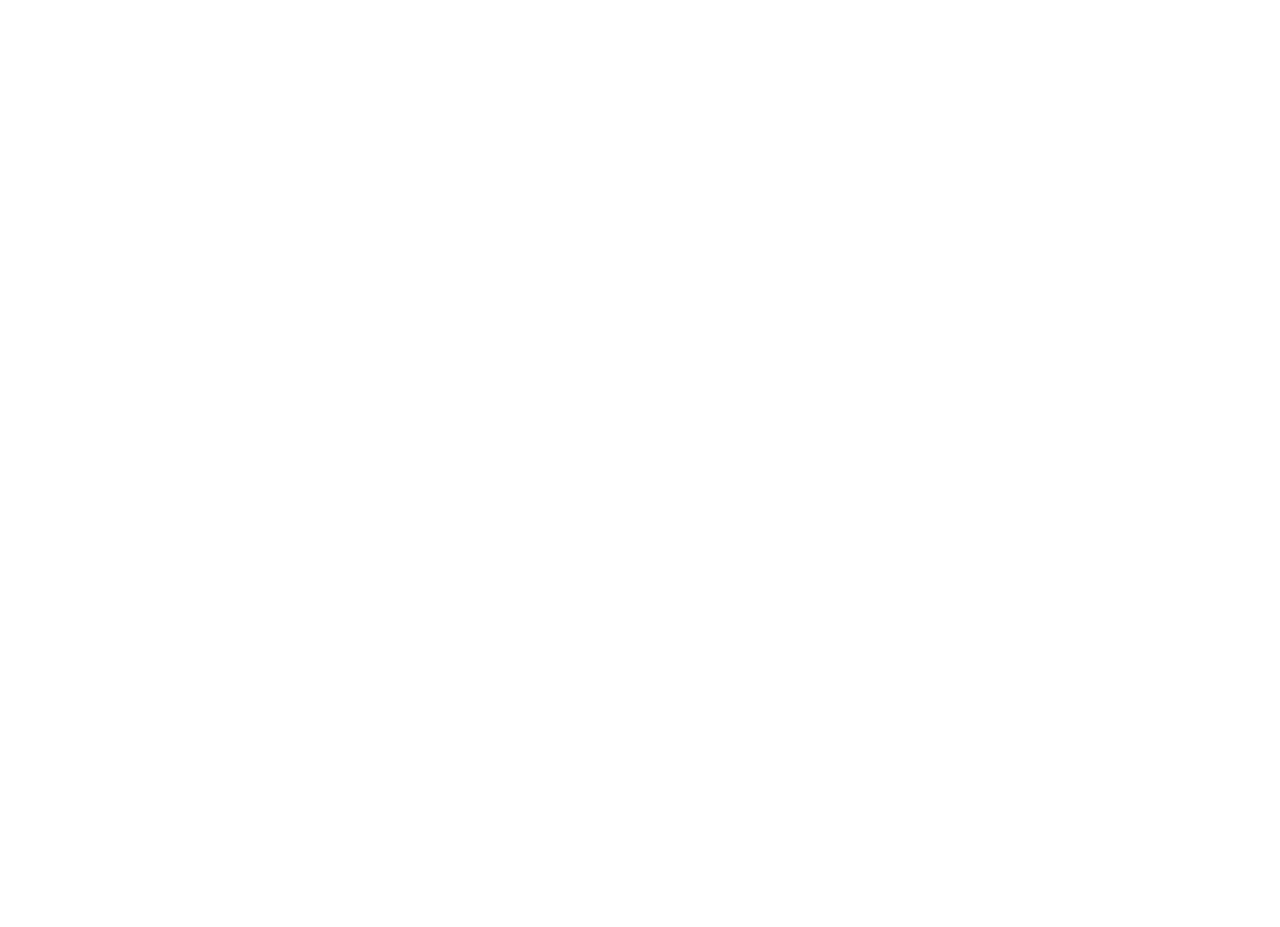
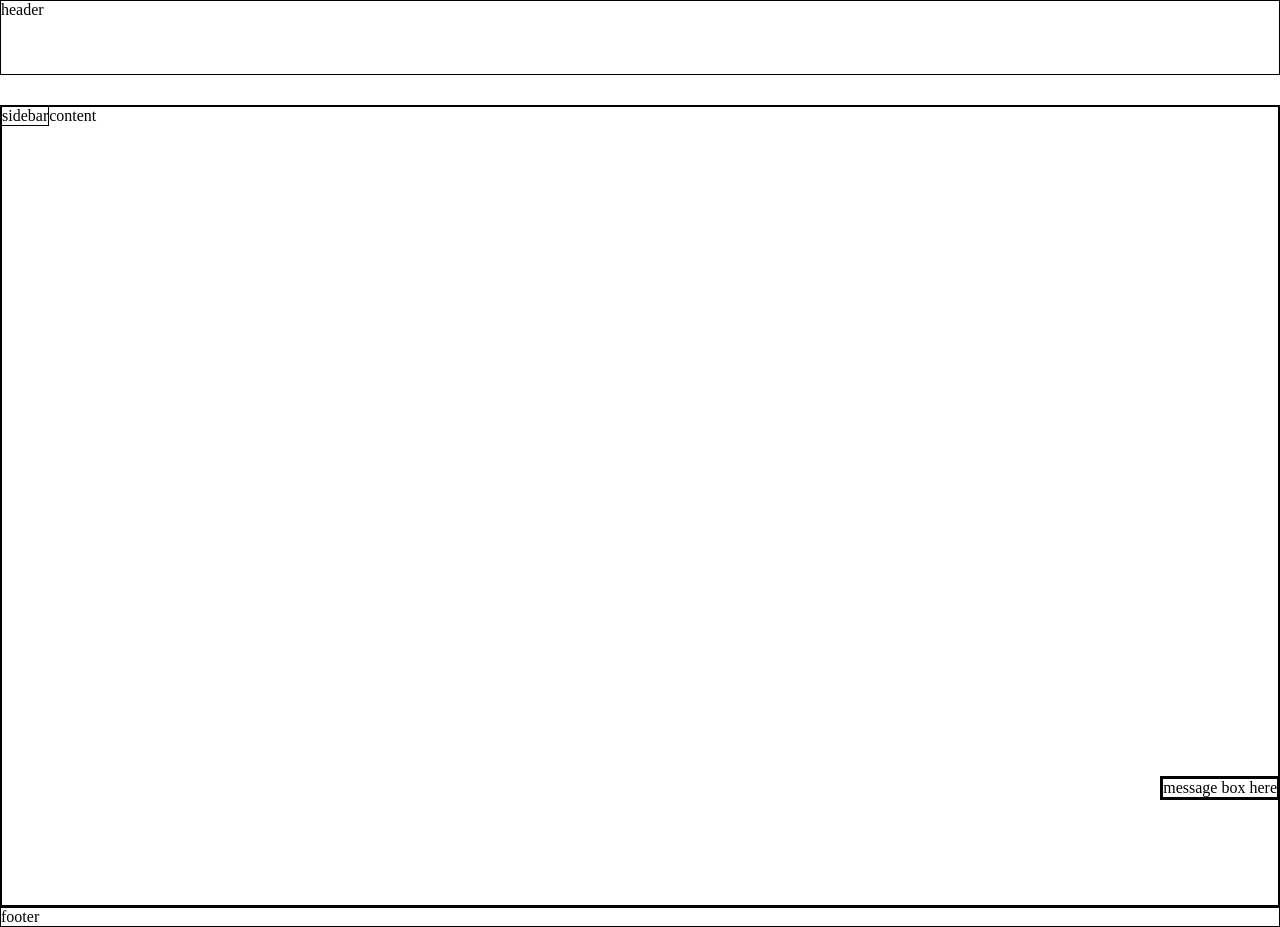
Before and after one commit to michael-nhat/pratice-html-css, a plain HTML site: page index.html in a window 1280 px wide. Before the commit the page ends 800 px from the top, so only its background shows below. Drawn offline with Linux system fonts and the light colour scheme.

Commit message:
Basic layout: header, footer, body, msg box, sidebar, content

```diff
--- a/index.html
+++ b/index.html
@@ -7,7 +7,27 @@
         <link href="style.css" rel="stylesheet"/>
     </head>
     <body>
+        <div class="header">
+            header
+        </div>
 
+        <div class="body">
+            <div class="sidebar">
+                sidebar
+            </div>
+            <div class="content">
+                content
+            </div>
+        </div>
+
+        <div class="footer">
+            footer
+        </div>
+
+
+        <div class="message-box">
+            message box here
+        </div>
 
         <script src="./jquery-3.6.0.js"></script>
         <script src="./main.js"></script>
--- a/style.css
+++ b/style.css
@@ -0,0 +1,40 @@
+* {
+    border: 1px solid;
+    box-sizing: border-box;
+}
+
+html {
+    border: none;
+}
+
+body {
+    border: none;
+    margin: 00px;
+}
+
+.header {
+    height: 75px;
+    width: 100%;
+    position: fixed;
+    top: 0px;
+    right: 0px;
+}
+
+.body {
+    margin-top: 105px;
+}
+
+.body .sidebar {
+    float: left;
+}
+
+.body .content {
+    height: 800px;
+}
+
+.message-box {
+    position: fixed;
+    bottom: 0px;
+    right: 0px;
+    border: solid;
+}
```
Also changed, not shown: draft.txt (deleted), 1 other file.
